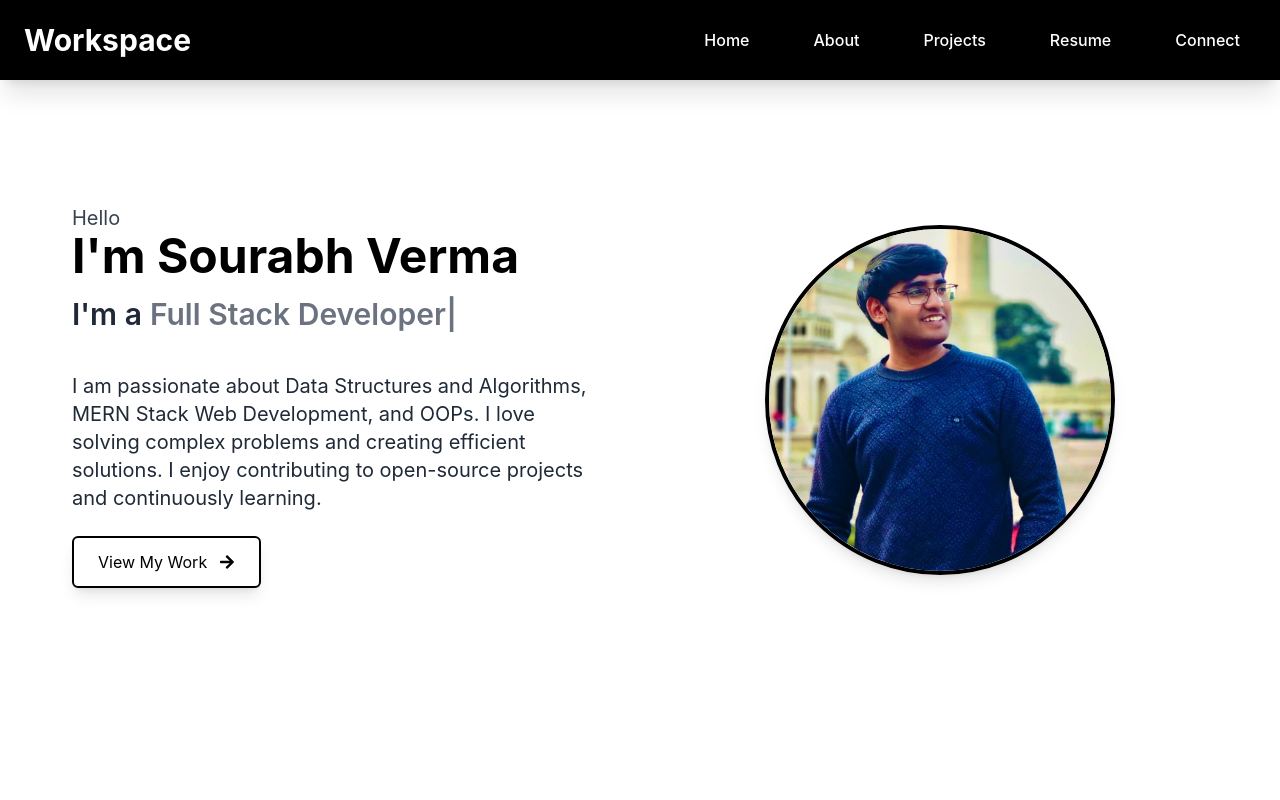
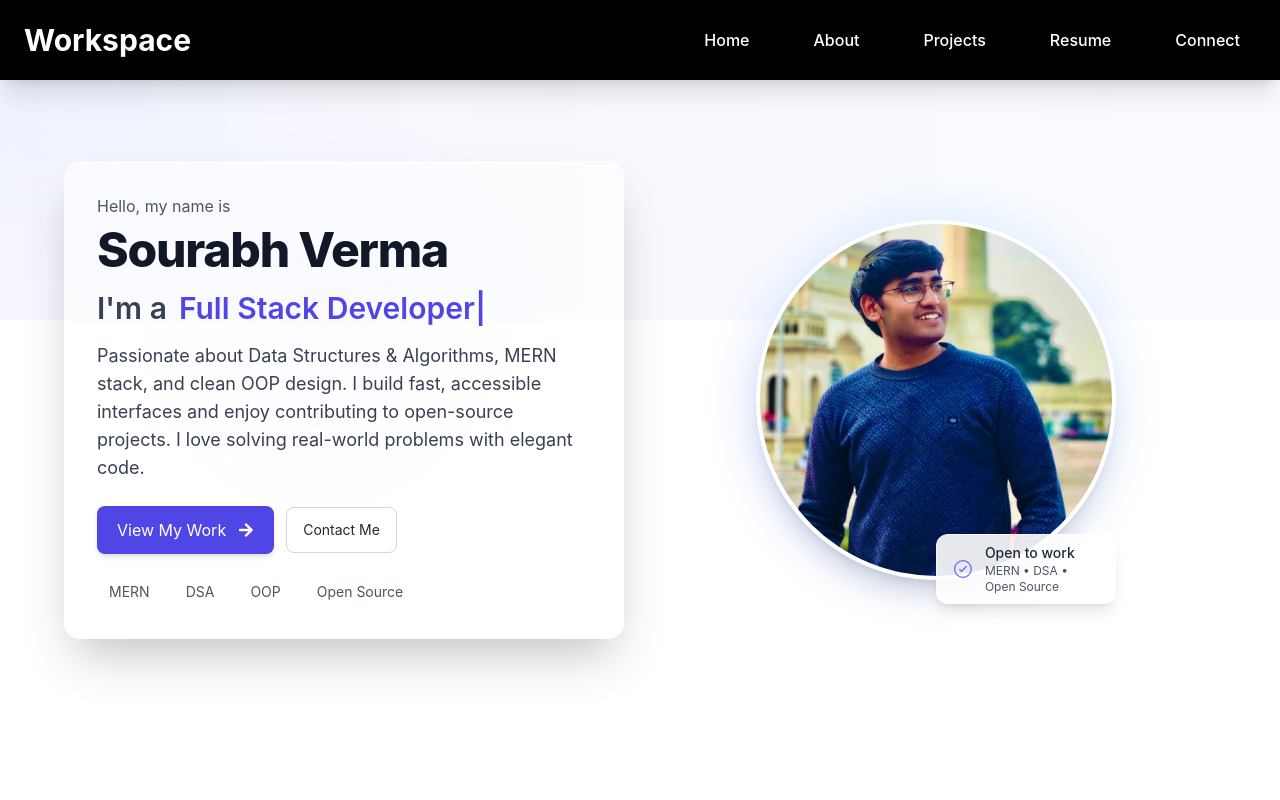
Before and after one commit to sourabh1211/Workspace_Portfolio, a React (Create React App) app: page / in a window 1280 px wide. Shown: the top 800 px of the page. Built offline with nearby package versions, Linux system fonts and the light colour scheme.

Commit message:
Update Home.jsx

```diff
--- a/src/components/Home.jsx
+++ b/src/components/Home.jsx
@@ -1,63 +1,239 @@
+// import React from 'react';
+// import { TypeAnimation } from 'react-type-animation';
+// import { FaArrowRight } from 'react-icons/fa';
+// import { Link } from 'react-scroll';
+
+// const Home = () => {
+//   return (
+//     <div
+//       name="home"
+//       className="w-full h-screen flex items-center justify-center bg-beige-100 px-4"
+//     >
+//       <div className="max-w-[1200px] w-full flex items-center justify-between">
+//         <div className="w-1/2 text-black text-center sm:text-left sm:px-8">
+//           <p className="text-xl text-gray-700">Hello</p>
+//           <h1 className="text-4xl sm:text-5xl font-bold mb-4 animate__animated animate__fadeIn animate__delay-1s text-black">
+//             I'm Sourabh Verma
+//           </h1>
+//           <h2 className="text-2xl sm:text-3xl font-semibold text-gray-800 mb-6">
+//             I'm a
+//             <TypeAnimation
+//               sequence={[
+//                 'Software Developer',
+//                 2000,
+//                 'Full Stack Developer',
+//                 2000,
+//                 'Open Source Contributor',
+//                 2000,
+//               ]}
+//               wrapper="span"
+//               speed={50}
+//               className="pl-2 text-gray-500"
+//               repeat={Infinity}
+//             />
+//           </h2>
+//           <p className="text-gray-800 py-4 max-w-[700px] mx-auto text-lg sm:text-xl">
+//             I am passionate about Data Structures and Algorithms, MERN Stack Web Development, and OOPs.
+//             I love solving complex problems and creating efficient solutions. I enjoy contributing to open-source
+//             projects and continuously learning.
+//           </p>
+//           <div>
+//             <Link to="projects" smooth={true} duration={500}>
+//               <button className="text-black group border-2 border-black px-6 py-3 my-2 flex items-center justify-center hover:bg-sky-500 hover:text-black transition-all duration-300 rounded-md shadow-lg transform hover:scale-105">
+//                 <span className="mr-3">View My Work</span>
+//                 <span className="group-hover:rotate-90 duration-300">
+//                   <FaArrowRight />
+//                 </span>
+//               </button>
+//             </Link>
+//           </div>
+//         </div>
+//         <div className="w-1/2 flex justify-center items-center p-6">
+//           <img
+//             src="/personal.jpeg"
+//             alt="Sourabh Verma"
+//             className="rounded-full w-[350px] h-[350px] object-cover shadow-lg border-4 border-black"
+//           />
+//         </div>
+//       </div>
+//     </div>
+//   );
+// };
+
+// export default Home;
+
+
+
+
+
+
 import React from 'react';
 import { TypeAnimation } from 'react-type-animation';
 import { FaArrowRight } from 'react-icons/fa';
 import { Link } from 'react-scroll';
+import { motion } from 'framer-motion';
 
-const Home = () => {
+// Extraordinary Home component with animated background, accessible markup, and modern UI.
+// Drop this file into your components folder (e.g. src/components/HomeExtraordinaire.jsx)
+// Requirements: Tailwind CSS + framer-motion + react-type-animation + react-icons + react-scroll
+
+export default function HomeExtraordinaire() {
   return (
-    <div
-      name="home"
-      className="w-full h-screen flex items-center justify-center bg-beige-100 px-4"
+    <section
+      id="home"
+      aria-label="Home - Intro"
+      className="relative w-full min-h-screen flex items-center justify-center overflow-hidden bg-[--bg]"
+      style={{ ['--bg']: 'linear-gradient(180deg,#f8fafc 0%, #eaf2ff 60%)' }}
     >
-      <div className="max-w-[1200px] w-full flex items-center justify-between">
-        <div className="w-1/2 text-black text-center sm:text-left sm:px-8">
-          <p className="text-xl text-gray-700">Hello</p>
-          <h1 className="text-4xl sm:text-5xl font-bold mb-4 animate__animated animate__fadeIn animate__delay-1s text-black">
-            I'm Sourabh Verma
+      {/* Decorative animated background layers */}
+      <div aria-hidden className="pointer-events-none absolute inset-0 -z-20">
+        {/* Soft gradient blur */}
+        <div className="absolute -left-40 -top-40 w-[700px] h-[700px] rounded-full blur-3xl opacity-30 animate-blob" style={{ background: 'radial-gradient(circle at 30% 30%, rgba(59,130,246,0.22), transparent 30%), radial-gradient(circle at 70% 70%, rgba(99,102,241,0.18), transparent 30%)' }} />
+        {/* Floating diagonal streaks */}
+        <svg className="absolute inset-0 w-full h-full" preserveAspectRatio="none" xmlns="http://www.w3.org/2000/svg">
+          <defs>
+            <linearGradient id="stripeGrad" x1="0" x2="1">
+              <stop offset="0%" stopColor="rgba(99,102,241,0.06)" />
+              <stop offset="100%" stopColor="rgba(59,130,246,0.02)" />
+            </linearGradient>
+          </defs>
+          <rect x="-20%" y="10%" width="140%" height="30%" fill="url(#stripeGrad)" transform="rotate(-12 0 0)" className="animate-slide" />
+        </svg>
+        {/* Subtle particle dots */}
+        <div className="absolute inset-0">
+          <svg className="w-full h-full" preserveAspectRatio="none" xmlns="http://www.w3.org/2000/svg">
+            <g fill="rgba(0,0,0,0.02)">
+              <circle cx="10%" cy="20%" r="2" />
+              <circle cx="25%" cy="70%" r="2.5" />
+              <circle cx="65%" cy="30%" r="1.8" />
+              <circle cx="85%" cy="75%" r="2" />
+            </g>
+          </svg>
+        </div>
+      </div>
+
+      {/* Main content container */}
+      <div className="relative z-10 max-w-[1200px] w-full px-6 py-12">
+        <div className="grid grid-cols-1 md:grid-cols-2 gap-8 items-center">
+          {/* Left: Text card */}
+          <motion.div
+            initial={{ opacity: 0, x: -30 }}
+            animate={{ opacity: 1, x: 0 }}
+            transition={{ duration: 0.8, ease: 'easeOut' }}
+            className="backdrop-blur-sm bg-white/60 dark:bg-black/40 border border-white/40 rounded-2xl p-8 shadow-2xl"
+            role="region"
+            aria-labelledby="intro-heading"
+          >
+            <p className="text-sm sm:text-base text-gray-600 mb-2">Hello, my name is</p>
+            <h1 id="intro-heading" className="text-4xl sm:text-5xl font-extrabold tracking-tight text-gray-900 mb-4">
+              Sourabh Verma
             </h1>
-          <h2 className="text-2xl sm:text-3xl font-semibold text-gray-800 mb-6">
+
+            <h2 className="inline-flex items-center text-2xl sm:text-3xl font-semibold text-gray-700 mb-4">
               I'm a
               <TypeAnimation
                 sequence={[
-                'Software Developer',
+                  ' Software Developer',
                   2000,
-                'Full Stack Developer',
+                  ' Full Stack Developer',
                   2000,
-                'Open Source Contributor',
+                  ' Open Source Contributor',
                   2000,
                 ]}
                 wrapper="span"
                 speed={50}
-              className="pl-2 text-gray-500"
+                className="ml-3 text-indigo-600"
                 repeat={Infinity}
               />
             </h2>
-          <p className="text-gray-800 py-4 max-w-[700px] mx-auto text-lg sm:text-xl">
-            I am passionate about Data Structures and Algorithms, MERN Stack Web Development, and OOPs.
-            I love solving complex problems and creating efficient solutions. I enjoy contributing to open-source
-            projects and continuously learning.
+
+            <p className="text-gray-700 text-base sm:text-lg max-w-[60ch] mb-6">
+              Passionate about Data Structures & Algorithms, MERN stack, and clean OOP design. I build fast,
+              accessible interfaces and enjoy contributing to open-source projects. I love solving real-world problems with elegant code.
             </p>
-          <div>
-            <Link to="projects" smooth={true} duration={500}>
-              <button className="text-black group border-2 border-black px-6 py-3 my-2 flex items-center justify-center hover:bg-sky-500 hover:text-black transition-all duration-300 rounded-md shadow-lg transform hover:scale-105">
-                <span className="mr-3">View My Work</span>
-                <span className="group-hover:rotate-90 duration-300">
+
+            <div className="flex flex-wrap gap-3 items-center">
+              <Link to="projects" smooth={true} duration={600} className="group">
+                <motion.button
+                  whileHover={{ scale: 1.03 }}
+                  whileTap={{ scale: 0.98 }}
+                  className="inline-flex items-center gap-3 bg-indigo-600 text-white px-5 py-3 rounded-lg shadow-md hover:shadow-lg focus:outline-none focus:ring-2 focus:ring-indigo-300"
+                >
+                  <span>View My Work</span>
+                  <span className="transform transition-transform group-hover:rotate-90">
                     <FaArrowRight />
                   </span>
-              </button>
+                </motion.button>
               </Link>
+
+              <a href="#contact" className="inline-flex items-center px-4 py-3 border border-gray-300 rounded-lg text-sm text-gray-800 hover:bg-gray-100 focus:outline-none focus:ring-2 focus:ring-indigo-200" role="button">
+                Contact Me
+              </a>
+            </div>
+
+            <div className="mt-6 flex flex-wrap gap-3 text-sm text-gray-600">
+              <span className="px-3 py-1 bg-white/50 rounded-full">MERN</span>
+              <span className="px-3 py-1 bg-white/50 rounded-full">DSA</span>
+              <span className="px-3 py-1 bg-white/50 rounded-full">OOP</span>
+              <span className="px-3 py-1 bg-white/50 rounded-full">Open Source</span>
+            </div>
+          </motion.div>
+
+          {/* Right: Portrait + floating card */}
+          <motion.div
+            initial={{ opacity: 0, y: 20 }}
+            animate={{ opacity: 1, y: 0 }}
+            transition={{ duration: 0.9, delay: 0.1 }}
+            className="flex items-center justify-center"
+          >
+            <div className="relative w-[360px] h-[360px]">
+              <div className="absolute -inset-1 rounded-full bg-gradient-to-tr from-indigo-300/50 to-sky-200/40 blur-xl filter" />
+
+              <motion.img
+                src="/personal.jpeg"
+                alt="Portrait of Sourabh Verma"
+                className="relative rounded-full w-full h-full object-cover border-4 border-white shadow-xl"
+                whileHover={{ scale: 1.03, rotate: 0.5 }}
+                transition={{ type: 'spring', stiffness: 120 }}
+              />
+
+              {/* Floating mini-card */}
+              <motion.div
+                initial={{ scale: 0.9, opacity: 0 }}
+                animate={{ scale: 1, opacity: 1 }}
+                transition={{ delay: 0.6, duration: 0.6 }}
+                className="absolute -bottom-6 left-1/2 transform -translate-x-1/2 bg-white/90 rounded-xl px-4 py-2 shadow-lg border border-white/60 text-sm flex items-center gap-3"
+                aria-hidden
+              >
+                <svg width="28" height="28" viewBox="0 0 24 24" fill="none" aria-hidden>
+                  <circle cx="12" cy="12" r="10" stroke="#6366F1" strokeWidth="1.5" />
+                  <path d="M8 12.5L10.2 15L16 9" stroke="#6366F1" strokeWidth="1.4" strokeLinecap="round" strokeLinejoin="round" />
+                </svg>
+                <div>
+                  <div className="font-medium text-gray-800">Open to work</div>
+                  <div className="text-xs text-gray-600">MERN • DSA • Open Source</div>
+                </div>
+              </motion.div>
+            </div>
+          </motion.div>
         </div>
       </div>
-        <div className="w-1/2 flex justify-center items-center p-6">
-          <img
-            src="/personal.jpeg"
-            alt="Sourabh Verma"
-            className="rounded-full w-[350px] h-[350px] object-cover shadow-lg border-4 border-black"
-          />
-        </div>
-      </div>
-    </div>
+
+      {/* A11y skip link */}
+      <a href="#main" className="sr-only focus:not-sr-only focus:absolute focus:top-4 focus:left-4 bg-white px-3 py-2 rounded-md shadow">Skip to content</a>
+
+      {/* Component-scoped keyframes & small utility animations */}
+      <style>{`
+        @keyframes blob {
+          0% { transform: translateY(0px) scale(1); }
+          33% { transform: translateY(-12px) scale(1.05); }
+          66% { transform: translateY(8px) scale(0.98); }
+          100% { transform: translateY(0px) scale(1); }
+        }
+        .animate-blob { animation: blob 7s infinite ease-in-out; }
+        @keyframes slide { 0% { transform: translateX(-5%); } 50% { transform: translateX(5%);} 100% { transform: translateX(-5%);} }
+        .animate-slide { animation: slide 18s linear infinite; }
+      `}</style>
+    </section>
   );
-};
-
-export default Home;
+}
```
Lines whose indentation alone changed are shown as unchanged.
